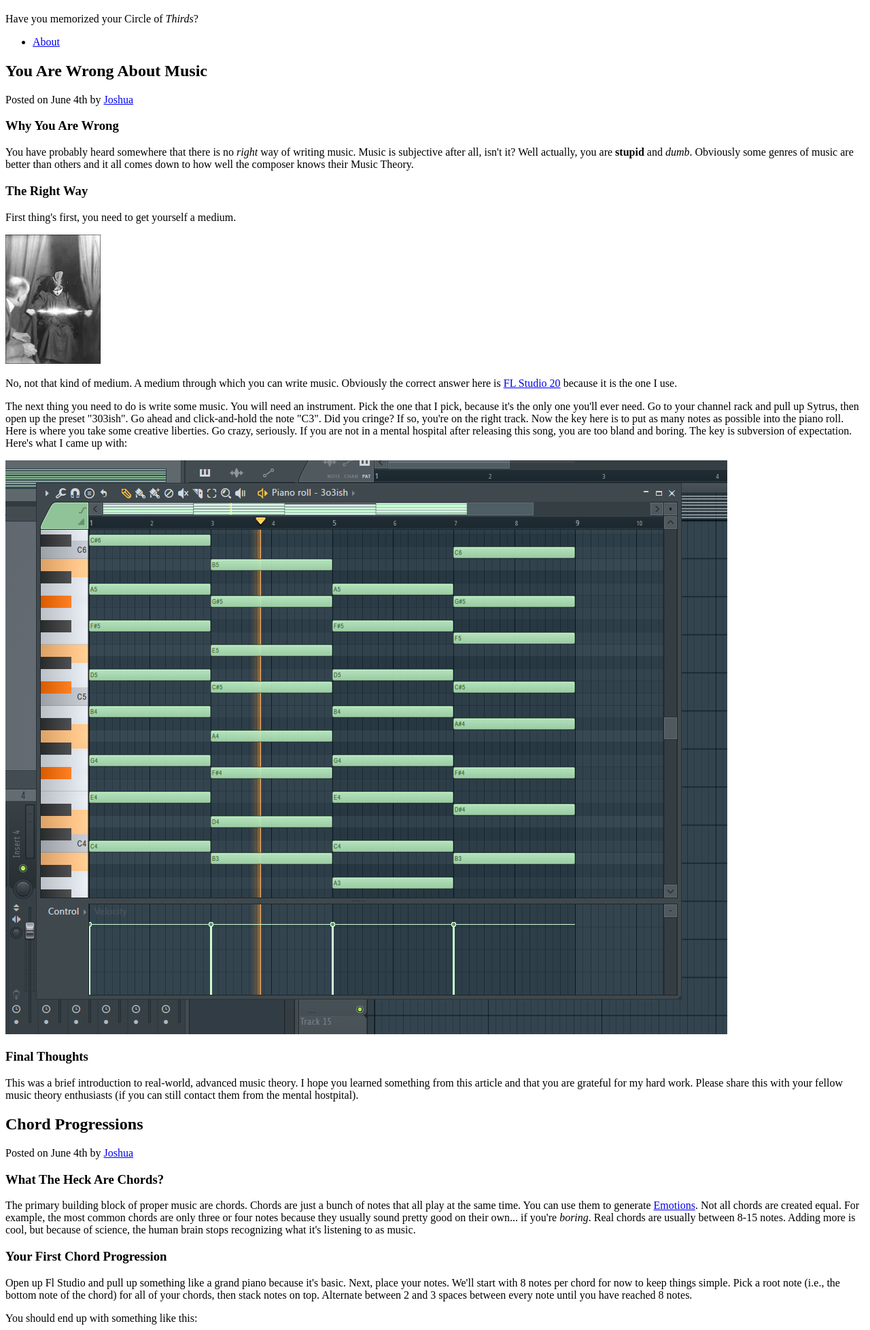
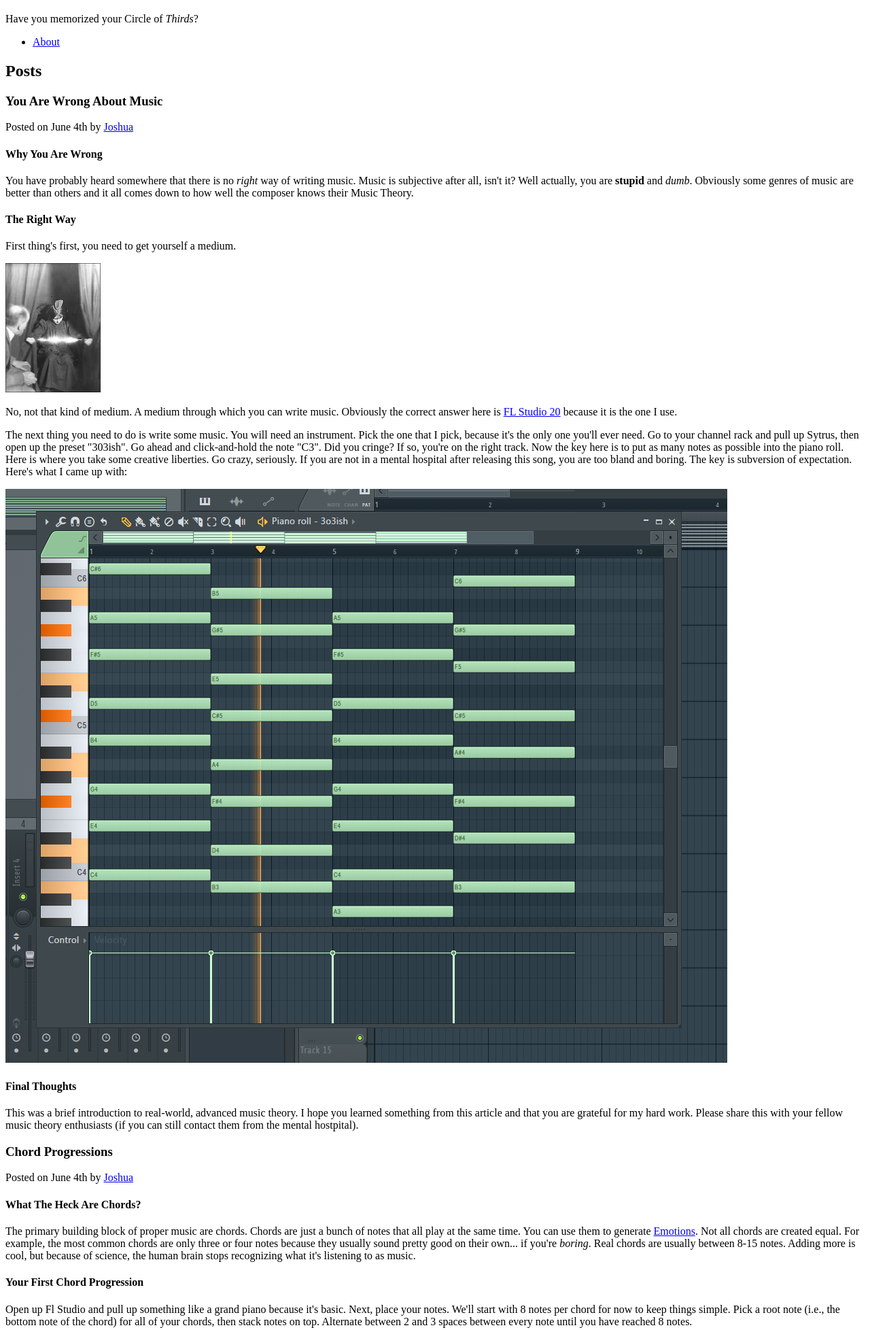
Before and after one commit to Blacepos2/mi349_blog, a plain HTML site: page index.html in a window 1280 px wide. Shown: the part 61-2017 px from the top of the page at 68% size. Drawn offline with Linux system fonts and the light colour scheme.

Commit message:
validated html

```diff
--- a/index.html
+++ b/index.html
@@ -22,18 +22,19 @@
 </nav>
 
 <section>
+	<h2>Posts</h2>
 	<article>
-		<h2>You Are Wrong About Music</h2>
-		<p>Posted on <time datetime="2022-6-5">June 4th</time> by <a ref="author" href="about.html">Joshua</a></p>
+		<h3>You Are Wrong About Music</h3>
+		<p>Posted on <time datetime="2022-06-04">June 4th</time> by <a href="about.html">Joshua</a></p>
 		<section>
-			<h3>Why You Are Wrong</h3>
+			<h4>Why You Are Wrong</h4>
 			<p>You have probably heard somewhere that there is no <em>right</em>
 way of writing music. Music is subjective after all, isn't it? Well actually, you
 are <strong>stupid</strong> and <em>dumb</em>. Obviously some genres of music are better than others and it
 all comes down to how well the composer knows their Music Theory.</p>
 		</section>
 		<section>
-			<h3>The Right Way</h3>
+			<h4>The Right Way</h4>
 			<p>First thing's first, you need to get yourself a medium.</p>
 <p><img src="medium-image.jpg" alt="An image of a medium, employed in a comical manner"></p>
 <p>No, not that kind of medium. A medium through which you can write music. Obviously the
@@ -50,7 +51,7 @@ of expectation. Here's what I came up with:
 <p><img src="correct-music.png" alt="An image of the author's piano roll containing many notes."></p>
 		</section>
 		<section>
-			<h3>Final Thoughts</h3>
+			<h4>Final Thoughts</h4>
 			<p>This was a brief introduction to real-world, advanced music theory. I hope you
 learned something from this article and that you are grateful for my hard work. Please share
 this with your fellow music theory enthusiasts (if you can still contact them from the mental
@@ -58,10 +59,10 @@ hostpital).</p>
 		</section>
 	</article>
 	<article>
-		<h2>Chord Progressions</h2>
-		<p>Posted on <time datetime="2022-6-5">June 4th</time> by <a ref="author" href="about.html">Joshua</a></p>
+		<h3>Chord Progressions</h3>
+		<p>Posted on <time datetime="2022-06-04">June 4th</time> by <a href="about.html">Joshua</a></p>
 		<section>
-			<h3>What The Heck Are Chords?</h3>
+			<h4>What The Heck Are Chords?</h4>
 			<p>The primary building block of proper music are chords. Chords are just a bunch of notes
 that all play at the same time. You can use them to generate <a href="https://www.berkeleywellbeing.com/negative-emotions.html">Emotions</a>.
 Not all chords are created equal. For example, the most common chords are only three or four notes because they usually
@@ -69,7 +70,7 @@ sound pretty good on their own... if you're <em>boring</em>. Real chords are usu
 the human brain stops recognizing what it's listening to as music.</p>
 		</section>
 		<section>
-			<h3>Your First Chord Progression</h3>
+			<h4>Your First Chord Progression</h4>
 			<p>Open up Fl Studio and pull up something like a grand piano because it's basic.
 Next, place your notes. We'll start with 8 notes per chord for now to keep things simple. Pick a root note (i.e.,
 the bottom note of the chord) for all of your chords, then stack notes on top. Alternate between 2 and 3 spaces
@@ -84,7 +85,7 @@ can't identify it.</p>
 favorite website.</p>
 		</section>
 		<section>
-			<h3>Final Thoughts</h3>
+			<h4>Final Thoughts</h4>
 			<p>In this article, I said I would show you how to make a chord progression, but you actually left
 with a full song. Frankly, that's more than you were expecting and just goes to show how much I'm willing to
 go above and beyond for you.</p>
```
Also changed, not shown: about.html (+2 -3 lines).
